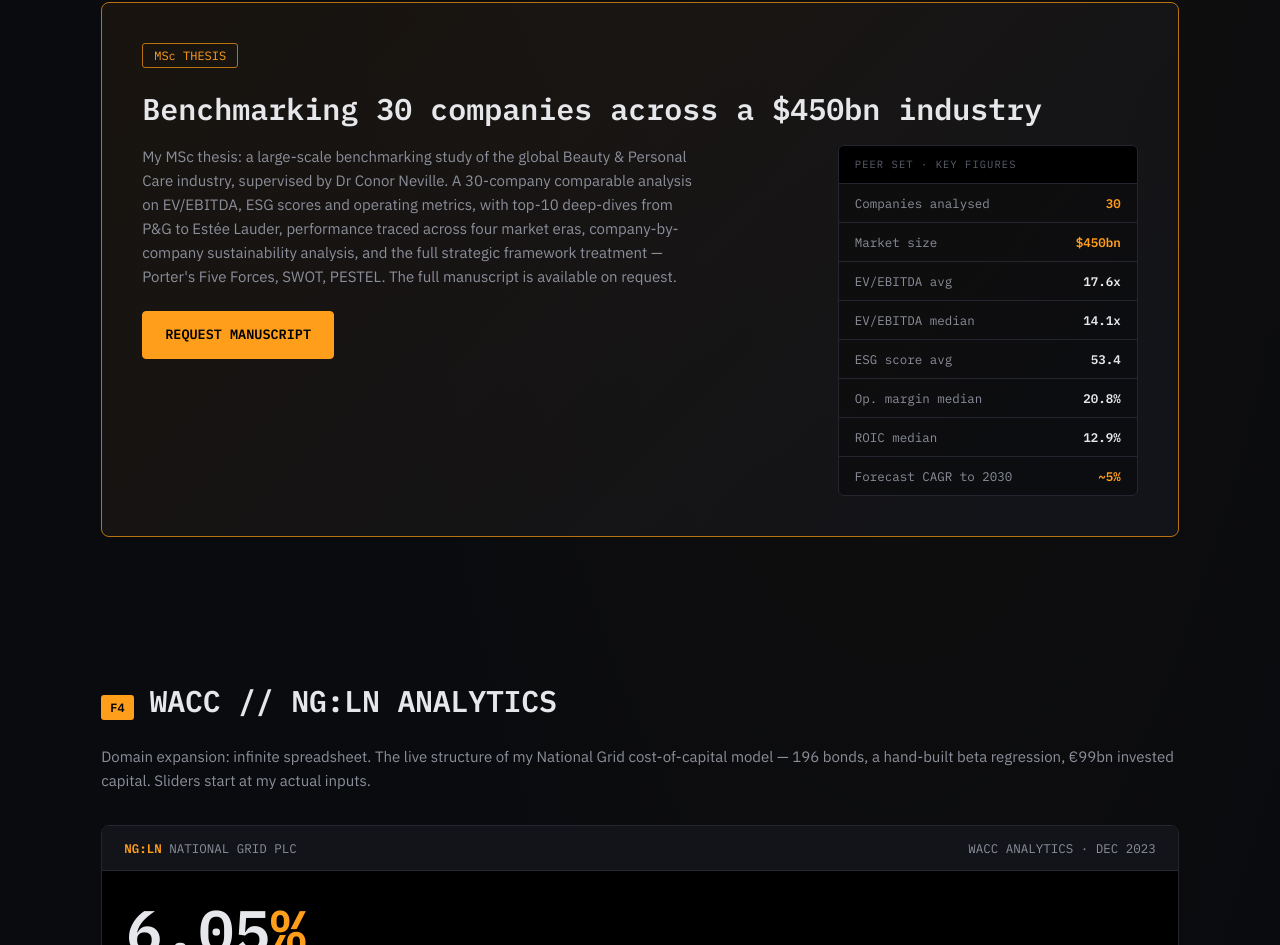
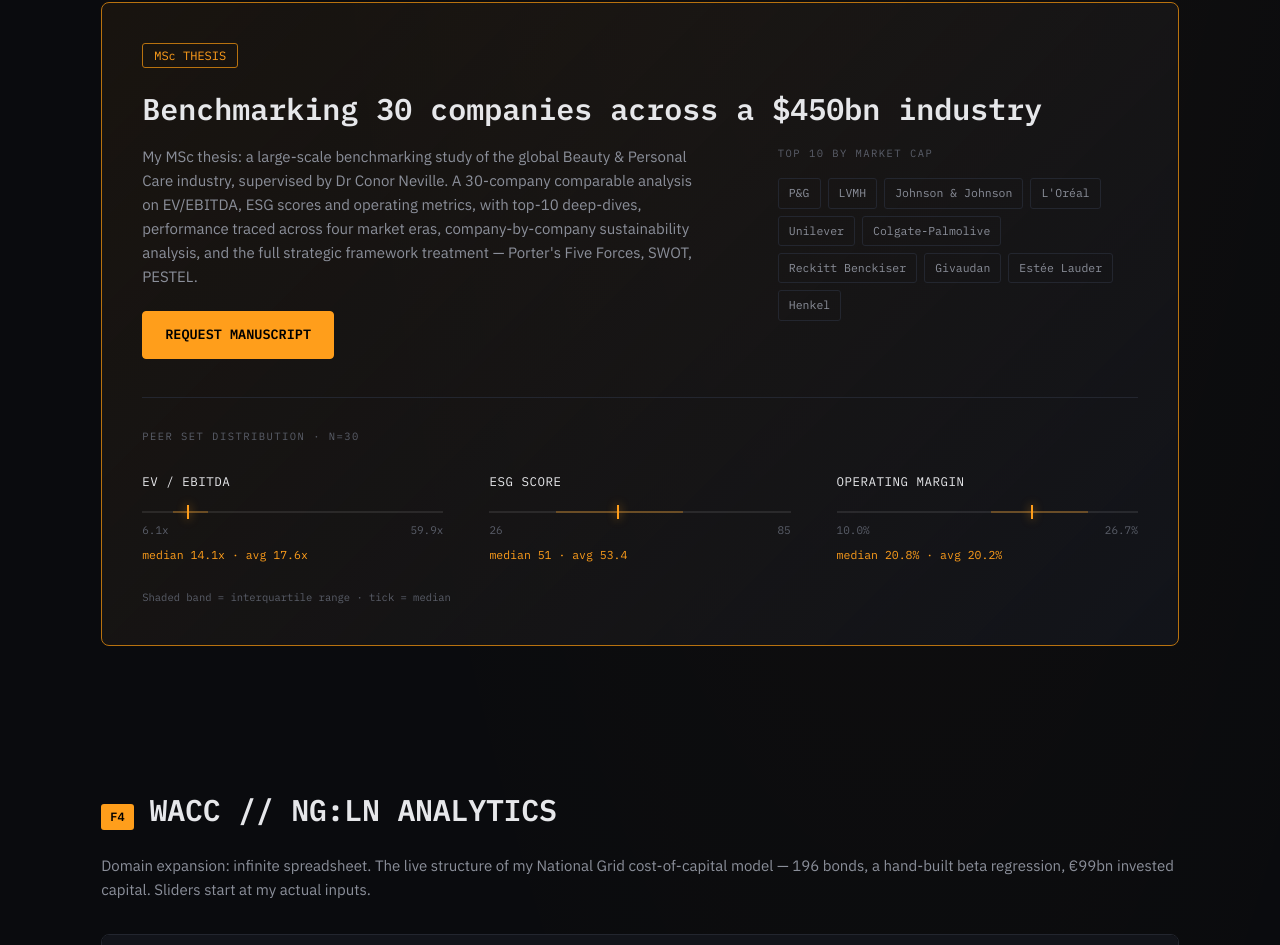
Before and after one commit to pavanvenugopal/pavanvenugopal.github.io, a plain HTML site: page index.html in a window 1280 px wide. Shown: the part 2026-2971 px from the top of the page. Drawn offline with Linux system fonts and the light colour scheme.

Commit message:
Add files via upload

```diff
--- a/index.html
+++ b/index.html
@@ -163,15 +163,27 @@
   .finale h3 { font-family: var(--mono); font-size: clamp(22px, 3.4vw, 30px); font-weight: 600; margin: 18px 0 12px; }
   .finale p { color: var(--muted); max-width: 62ch; }
   .finale .req { margin-top: 22px; }
-  .finale .cols { display: grid; grid-template-columns: 1fr 300px; gap: 44px; align-items: start; }
-  @media (max-width: 900px) { .finale .cols { grid-template-columns: 1fr; gap: 30px; } }
-  .readout { border: 1px solid var(--line); border-radius: 6px; background: rgba(0,0,0,.35); overflow: hidden; }
-  .readout .rhead { font-family: var(--mono); font-size: 10.5px; letter-spacing: 0.1em; color: var(--faint); text-transform: uppercase; padding: 10px 16px; border-bottom: 1px solid var(--line); background: #000; }
-  .readout .rrow { display: flex; justify-content: space-between; align-items: baseline; gap: 12px; padding: 9px 16px; border-bottom: 1px solid var(--line); font-family: var(--mono); font-size: 12.5px; }
-  .readout .rrow:last-child { border-bottom: none; }
-  .readout .rk { color: var(--muted); }
-  .readout .rv { color: var(--amber); font-weight: 600; }
-  .readout .rv.n { color: var(--text); }
+  .finale .cols { display: grid; grid-template-columns: 1fr 360px; gap: 56px; align-items: start; }
+  @media (max-width: 900px) { .finale .cols { grid-template-columns: 1fr; gap: 34px; } }
+  .fdiv { height: 1px; background: var(--line); margin: 38px 0 30px; }
+
+  .peers .phead, .dist .dhead { font-family: var(--mono); font-size: 10.5px; letter-spacing: 0.14em; color: var(--faint); text-transform: uppercase; }
+  .peers .phead { margin-bottom: 16px; }
+  .peers .ptags { display: flex; flex-wrap: wrap; gap: 7px; }
+  .peers .ptags span { font-family: var(--mono); font-size: 11.5px; color: var(--muted); border: 1px solid var(--line); border-radius: 3px; padding: 5px 10px; transition: color .18s, border-color .18s; }
+  .peers .ptags span:hover { color: var(--amber); border-color: var(--amber-dim); }
+
+  .dist .dhead { margin-bottom: 26px; }
+  .dist .dgrid { display: grid; grid-template-columns: repeat(3, 1fr); gap: 46px; }
+  @media (max-width: 760px) { .dist .dgrid { grid-template-columns: 1fr; gap: 30px; } }
+  .dist .dname { font-family: var(--mono); font-size: 12.5px; color: var(--text); letter-spacing: 0.04em; }
+  .dist .dtrack { position: relative; height: 2px; background: rgba(255,255,255,.09); margin: 20px 0 9px; }
+  .dist .dband { position: absolute; top: 0; bottom: 0; background: var(--amber); opacity: .30; }
+  .dist .dtick { position: absolute; top: -6px; bottom: -6px; width: 2px; background: var(--amber); box-shadow: 0 0 10px rgba(255,158,27,.75); }
+  .dist .dends { display: flex; justify-content: space-between; font-family: var(--mono); font-size: 11px; color: var(--faint); }
+  .dist .dmed { font-family: var(--mono); font-size: 11.5px; color: var(--amber); margin-top: 7px; }
+  .dist .dnote { font-family: var(--mono); font-size: 10.5px; color: var(--faint); margin-top: 24px; }
+
 
   /* Overlay */
   .overlay { position: fixed; inset: 0; background: rgba(0,0,0,.78); backdrop-filter: blur(3px); z-index: 100; display: none; align-items: flex-start; justify-content: center; padding: 6vh 4vw; overflow-y: auto; }
@@ -309,23 +321,56 @@
   <div class="finale reveal">
     <span class="tag mono">MSc THESIS</span>
     <h3 class="mono">Benchmarking 30 companies across a $450bn industry</h3>
+
     <div class="cols">
       <div>
-        <p>My MSc thesis: a large-scale benchmarking study of the global Beauty &amp; Personal Care industry, supervised by Dr Conor Neville. A 30-company comparable analysis on EV/EBITDA, ESG scores and operating metrics, with top-10 deep-dives from P&amp;G to Estée Lauder, performance traced across four market eras, company-by-company sustainability analysis, and the full strategic framework treatment — Porter's Five Forces, SWOT, PESTEL. The full manuscript is available on request.</p>
+        <p>My MSc thesis: a large-scale benchmarking study of the global Beauty &amp; Personal Care industry, supervised by Dr Conor Neville. A 30-company comparable analysis on EV/EBITDA, ESG scores and operating metrics, with top-10 deep-dives, performance traced across four market eras, company-by-company sustainability analysis, and the full strategic framework treatment — Porter's Five Forces, SWOT, PESTEL.</p>
         <div class="req"><a class="btn btn-amber" href="mailto:pavanvgopal06@gmail.com?subject=Requesting%20the%20MSc%20thesis%20(Beauty%20%26%20Personal%20Care%20benchmarking)">REQUEST MANUSCRIPT</a></div>
       </div>
-      <div class="readout">
-        <div class="rhead">Peer set &middot; key figures</div>
-        <div class="rrow"><span class="rk">Companies analysed</span><span class="rv">30</span></div>
-        <div class="rrow"><span class="rk">Market size</span><span class="rv">$450bn</span></div>
-        <div class="rrow"><span class="rk">EV/EBITDA avg</span><span class="rv n">17.6x</span></div>
-        <div class="rrow"><span class="rk">EV/EBITDA median</span><span class="rv n">14.1x</span></div>
-        <div class="rrow"><span class="rk">ESG score avg</span><span class="rv n">53.4</span></div>
-        <div class="rrow"><span class="rk">Op. margin median</span><span class="rv n">20.8%</span></div>
-        <div class="rrow"><span class="rk">ROIC median</span><span class="rv n">12.9%</span></div>
-        <div class="rrow"><span class="rk">Forecast CAGR to 2030</span><span class="rv">~5%</span></div>
+      <div class="peers">
+        <div class="phead">Top 10 by market cap</div>
+        <div class="ptags">
+          <span>P&amp;G</span><span>LVMH</span><span>Johnson &amp; Johnson</span><span>L'Oréal</span><span>Unilever</span><span>Colgate-Palmolive</span><span>Reckitt Benckiser</span><span>Givaudan</span><span>Estée Lauder</span><span>Henkel</span>
+        </div>
       </div>
     </div>
+
+    <div class="fdiv"></div>
+
+    <div class="dist">
+      <div class="dhead">Peer set distribution &middot; n=30</div>
+      <div class="dgrid">
+        <div class="drow">
+          <div class="dname">EV / EBITDA</div>
+          <div class="dtrack">
+            <div class="dband" style="left:10.2%;width:11.5%"></div>
+            <div class="dtick" style="left:14.9%"></div>
+          </div>
+          <div class="dends"><span>6.1x</span><span>59.9x</span></div>
+          <div class="dmed">median 14.1x &middot; avg 17.6x</div>
+        </div>
+        <div class="drow">
+          <div class="dname">ESG SCORE</div>
+          <div class="dtrack">
+            <div class="dband" style="left:22.0%;width:42.4%"></div>
+            <div class="dtick" style="left:42.4%"></div>
+          </div>
+          <div class="dends"><span>26</span><span>85</span></div>
+          <div class="dmed">median 51 &middot; avg 53.4</div>
+        </div>
+        <div class="drow">
+          <div class="dname">OPERATING MARGIN</div>
+          <div class="dtrack">
+            <div class="dband" style="left:51.1%;width:32.2%"></div>
+            <div class="dtick" style="left:64.7%"></div>
+          </div>
+          <div class="dends"><span>10.0%</span><span>26.7%</span></div>
+          <div class="dmed">median 20.8% &middot; avg 20.2%</div>
+        </div>
+      </div>
+      <div class="dnote">Shaded band = interquartile range &middot; tick = median</div>
+    </div>
+
   </div>
 </div></section>
 
```
